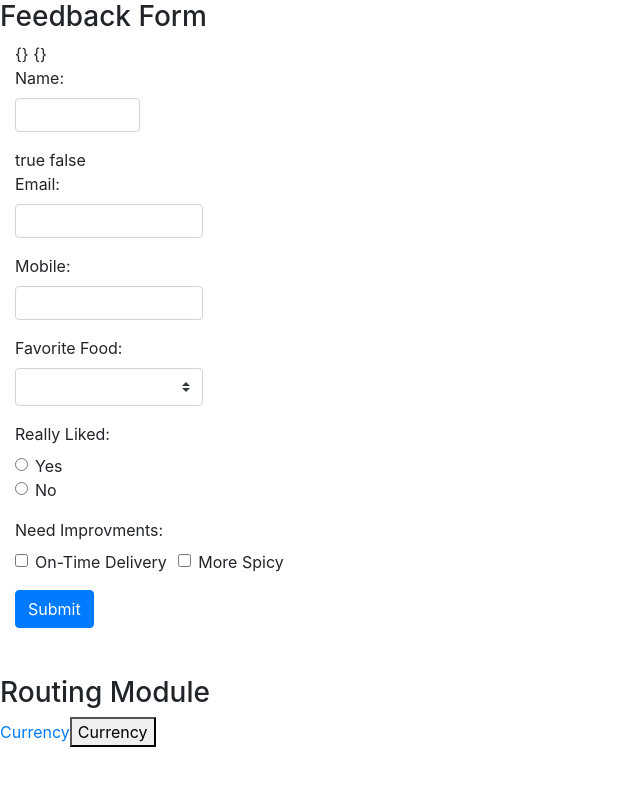
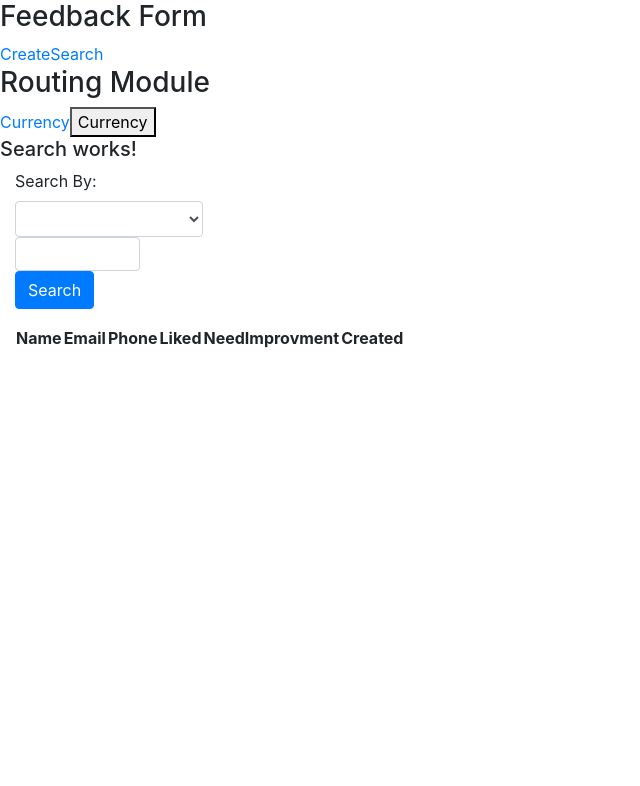
Before and after one commit to YogeshMCA/Angular-Spring-Microservice, an Angular app: page /searchFeedback in a window 1280 px wide. Before the commit this address led to /. Shown: the top 786 px of the page, without its empty margins (0-640 px from the left). Built offline with nearby package versions, Linux system fonts and the light colour scheme.

Commit message:
Search Functionality

```diff
--- a/src/app/AppRountingModule.ts
+++ b/src/app/AppRountingModule.ts
@@ -1,9 +1,13 @@
 import {NgModule} from '@angular/core';
 import {Routes, RouterModule} from '@angular/router';
 import { CurrencyComponent } from './currency/currency.component';
+import { FeedbackComponent } from './feedback/feedback.component';
+import { SearchComponent } from './feedback/search/search.component';
 
 const routes: Routes = [
-    {path: 'currency',component:CurrencyComponent}
+    {path: 'currency',component:CurrencyComponent},
+    {path: 'createFeedback',component: FeedbackComponent},
+    {path: 'searchFeedback', component: SearchComponent}
     //{path:'',component:CurrencyComponent}
 ];
 
--- a/src/app/app.component.html
+++ b/src/app/app.component.html
@@ -1,63 +1,8 @@
-<h3>Feedback Form</h3> <!-- Template Directives - ngForm,[(ngModel)]="userFeedback.",[(ngModel)]="userFeedback."Group-->
-<div class="container-fluid">
-    <form #userForm="ngForm">
-        {{userForm.value | json}}
-        {{userFeedback | json}} <!--Values will get displayed, when using [(ngModel)]-->
-        <div class = form-group>
-            <label>Name:</label>
-            <input [(ngModel)]="userFeedback.uName" required #name="ngModel" name="uName" type="text" class="form-control" style="width: 10%; height: 2%;"/>
-        </div>
-        <!--#name - used as reference-->
-        {{name.className}} <!--form-control ng-untouched ng-pristine ng-valid-->
-        <!--#name="ngModel" - used as reference to use to property-->
-        {{name.untouched}} <!-- untouched - Property of ng-untouched class -->
-        {{name.valid}} <!-- valid - ng-valid class. Used with required attribute-->
-        {{name.value}} <!--Display the value-->
-        <div class = form-group>
-            <label>Email:</label>
-            <input [(ngModel)]="userFeedback.email" required name="email" #email="ngModel" [class.is-invalid]="email.invalid && email.touched"
-             type="email" class="form-control" style="width: 15%; height: 2%;"/>
-             <div *ngIf="email.errors && email.touched">
-                <small class="text-danger">Email is required</small>
-             </div>
-        </div>
-
-        <div class = form-group>
-            <label>Mobile:</label>
-            <input [(ngModel)]="userFeedback.mobile" name="mobile" type="tel" class="form-control" style="width: 15%; height: 2%;"/>
-        </div>
-
-        <div class = form-group>
-            <label>Favorite Food:</label><br>
-            <select [(ngModel)]="userFeedback.food" class="custom-select" style="width: 15%;" name="food">
-                <option *ngFor="let food of foodLst">{{food}}</option>
-            </select>
-        </div>
-        <div class="mb-3">
-            <label>Really Liked:</label>
-            <div class="form-check">
-                <input [(ngModel)]="userFeedback.liked" name="liked" class="form-check-input" type="radio" name="liked" value="Yes"/>
-                <label class="form-check-label">Yes</label>
-            </div>
-            <div class="form-check">
-                <input [(ngModel)]="userFeedback.liked" name="liked" class="form-check-input" type="radio" name="liked" value="No"/>
-                <label class="form-check-label">No</label>
-            </div>
-        </div>
-
-        <div class="mb-3">
-            <label>Need Improvments:</label><br>
-            <div class="form-check">
-            <input [(ngModel)]="userFeedback.nImp" name="nImp" type="checkbox" class="form-check-input"/>
-            <label class="form-check-label">On-Time Delivery</label>&nbsp;&nbsp;&nbsp;&nbsp;&nbsp;&nbsp;
-            <input [(ngModel)]="userFeedback.nImp" name="nImp" type="checkbox" class="form-check-input"/>
-            <label class="form-check-label">More Spicy</label>
-            </div>
-        </div>
-        <button class="btn btn-primary" type="submit">Submit</button>
-    </form>
-</div>
-<br><br>
+<h3>Feedback Form</h3>
+<nav>
+    <a routerLink='/createFeedback'>Create</a>
+    <a routerLink='/searchFeedback'>Search</a>
+</nav>
 <h3>Routing Module</h3>
 <nav>
     <a routerLink='/currency'>Currency</a>
--- a/src/app/app.component.ts
+++ b/src/app/app.component.ts
@@ -1,7 +1,7 @@
 import { Component } from '@angular/core';
 import { Employer } from './currency/employer';
 import { Router } from '@angular/router';
-import { UserFeedback } from './user-feedback';
+
 
 
 @Component({
@@ -11,12 +11,9 @@ import { UserFeedback } from './user-feedback';
 })
 export class AppComponent {
   employer: Employer[];
-  foodLst: String[];
-  userFeedback: UserFeedback;
+
   constructor(private router: Router){
     this.employer = [new Employer('HCL','Mumbai'),new Employer('TCS','Chennai')];
-    this.foodLst = ["Chicken Briyani","Fish Briyani"];
-    this.userFeedback = new UserFeedback();
   }
   navigateToCurrency(){
     this.router.navigate(['/currency']);
--- a/src/app/app.module.ts
+++ b/src/app/app.module.ts
@@ -6,11 +6,15 @@ import {FormsModule} from '@angular/forms';
 import {HttpClientModule} from '@angular/common/http';
 import {AppRouterModule} from './AppRountingModule';
 import { UserService } from './currency/user.service';
+import { FeedbackComponent } from './feedback/feedback.component';
+import { SearchComponent } from './feedback/search/search.component';
 
 @NgModule({
   declarations: [
     AppComponent,
-    CurrencyComponent
+    CurrencyComponent,
+    FeedbackComponent,
+    SearchComponent
   ],
   imports: [
     BrowserModule,
--- /dev/null
+++ b/src/app/feedback/feedback.component.html
@@ -0,0 +1,69 @@
+<!-- Template Directives - ngForm,[(ngModel)]="userFeedback.",[(ngModel)]="userFeedback."Group-->
+<div class="container-fluid">
+    <form #userForm="ngForm">
+        <!--{{userForm.value | json}} -->
+        <!-- {{userFeedback | json}} <!--Values will get displayed, when using [(ngModel)]-->
+        <div class = form-group>
+            <label>Name:</label>
+            <input [(ngModel)]="userFeedback.uName" required name="uName" #name="ngModel"
+            type="text" [class.is-invalid]="name.invalid && name.touched" class="form-control" style="width: 10%; height: 2%;"/>
+            <div *ngIf="name.errors && name.touched">
+                <small class="text-danger">Name is required</small>
+            </div>
+        </div>
+
+        <!--#name - used as reference-->
+        <!--{{name.className}} <!--form-control ng-untouched ng-pristine ng-valid-->
+        <!--#name="ngModel" - used as reference to use to property-->
+        <!--{{name.untouched}} <!-- untouched - Property of ng-untouched class -->
+        <!--{{name.valid}} <!-- valid - ng-valid class. Used with required attribute-->
+        <!--{{name.value}} <!--Display the value-->
+        <div class = form-group>
+            <label>Email:</label>
+            <input [(ngModel)]="userFeedback.email" required name="email" #email="ngModel" [class.is-invalid]="email.invalid && email.touched"
+             type="email" class="form-control" style="width: 15%; height: 2%;"/>
+             <div *ngIf="email.errors && email.touched">
+                <small class="text-danger">Email is required</small>
+             </div>
+        </div>
+
+        <div class = form-group>
+            <label>Mobile:</label>
+            <input [(ngModel)]="userFeedback.mobile" required name="mobile"
+            #mobile="ngModel" [class.is-invalid]="mobile.invalid && mobile.touched" type="tel" class="form-control"
+            style="width: 15%; height: 2%;"/>
+            <div *ngIf="mobile.errors && mobile.touched">
+                 <small class="text-danger">Mobile number is required</small>
+            </div>
+        </div>
+
+        <div class = form-group>
+            <label>Favorite Food:</label><br>
+            <select [(ngModel)]="userFeedback.food" class="custom-select" style="width: 15%;" name="food">
+                <option *ngFor="let food of foodLst">{{food}}</option>
+            </select>
+        </div>
+        <div class="mb-3">
+            <label>Really Liked:</label>
+            <div class="form-check">
+                <input [(ngModel)]="userFeedback.liked" name="liked" class="form-check-input" type="radio" name="liked" value="Yes"/>
+                <label class="form-check-label">Yes</label>
+            </div>
+            <div class="form-check">
+                <input [(ngModel)]="userFeedback.liked" name="liked" class="form-check-input" type="radio" name="liked" value="No"/>
+                <label class="form-check-label">No</label>
+            </div>
+        </div>
+
+        <div class="mb-3">
+            <label>Need Improvments:</label><br>
+            <div class="form-check">
+            <input [(ngModel)]="userFeedback.nImp" name="nImp" type="checkbox" class="form-check-input"/>
+            <label class="form-check-label">On-Time Delivery</label>&nbsp;&nbsp;&nbsp;&nbsp;&nbsp;&nbsp;
+            <input [(ngModel)]="userFeedback.nImp" name="nImp" type="checkbox" class="form-check-input"/>
+            <label class="form-check-label">More Spicy</label>
+            </div>
+        </div>
+        <button class="btn btn-primary" type="submit">Submit</button>
+    </form>
+</div>
--- /dev/null
+++ b/src/app/feedback/feedback.component.ts
@@ -0,0 +1,22 @@
+import { Component, OnInit } from '@angular/core';
+import { UserFeedback } from './user-feedback';
+
+@Component({
+  selector: 'app-feedback',
+  templateUrl: './feedback.component.html',
+  styleUrls: ['./feedback.component.css']
+})
+export class FeedbackComponent implements OnInit {
+
+  userFeedback: UserFeedback;
+  foodLst: String[];
+
+  constructor() {
+    this.foodLst = ["Chicken Briyani","Fish Briyani"];
+    this.userFeedback = new UserFeedback();
+   }
+
+  ngOnInit() {
+  }
+
+}
--- /dev/null
+++ b/src/app/feedback/search/search.component.html
@@ -0,0 +1,41 @@
+<h5>Search works!</h5>
+<div class="container-fluid">
+  <form>
+          <div class = form-group>
+          <label>Search By:</label>
+          <select [(ngModel)]="selectedField" name="selectedField" class="form-control" style="width: 15%; height: 2%;">
+            <option *ngFor="let fields of fieldLst">{{fields}}</option>
+          </select>
+          <input [(ngModel)]="selectedValue" required name="selectedValue" #sValue="ngModel"
+          type="text" [class.is-invalid]="sValue.invalid && sValue.touched" class="form-control" style="width: 10%; height: 2%;"/>
+          <div *ngIf="sValue.errors && sValue.touched">
+              <small class="text-danger">Search field is required</small>
+          </div>
+          <button class="btn btn-primary" (click)="getDetails()" name="Search">Search</button>
+    </div>
+
+    <table>
+      <thead>
+        <tr>
+          <th scope="col">Name</th>
+          <th scope="col">Email</th>
+          <th scope="col">Phone</th>
+          <th scope="col">Liked</th>
+          <th scope="col">NeedImprovment</th>
+          <th scope="col">Created</th>
+        </tr>
+      </thead>
+      <tbody>
+          <tr>
+            <td>{{userFeedbk.uName}}</td>
+            <td>{{userFeedbk.mobile}}</td>
+            <td>{{userFeedbk.email}}</td>
+            <td>{{userFeedbk.liked}}</td>
+            <td>{{userFeedbk.nImp}}</td>
+            <td>{{userFeedbk.createDate}}</td>
+          </tr>
+      </tbody>
+    </table>
+
+    </form>
+  </div>
--- /dev/null
+++ b/src/app/feedback/search/search.component.ts
@@ -0,0 +1,28 @@
+import { Component, OnInit } from '@angular/core';
+import { UserFeedback } from '../user-feedback';
+import { HttpClient } from '@angular/common/http';
+
+@Component({
+  selector: 'app-search',
+  templateUrl: './search.component.html',
+  styleUrls: ['./search.component.css']
+})
+export class SearchComponent implements OnInit {
+
+  selectedField: String;
+  fieldLst: String[];
+  selectedValue: String;
+  userFeedbk: UserFeedback;
+
+  constructor(private http: HttpClient) {
+    this.userFeedbk = new UserFeedback();
+    this.fieldLst = ["ID","Name","Email"];
+  }
+
+  ngOnInit() {
+  }
+  getDetails(){
+    this.http.get<UserFeedback>('https://curr-conversion.cfapps.io/user-feedback-details/id/'+this.selectedValue).
+    subscribe(data =>{this.userFeedbk = data});
+  }
+}
--- a/src/app/user-feedback.ts
+++ b/src/app/feedback/user-feedback.ts
@@ -5,5 +5,5 @@ export class UserFeedback {
     public food: String;
     public liked: String;
     public nImp: boolean;
-
+    public createDate: Date;
 }
```
Also changed, not shown: src/app/feedback/feedback.component.css (added), src/app/feedback/search/search.component.css (added), 2 other files (tests, documents, lock files or other folders).
